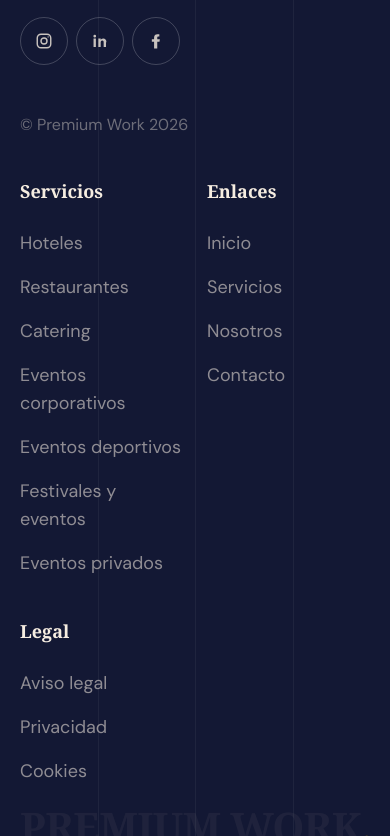
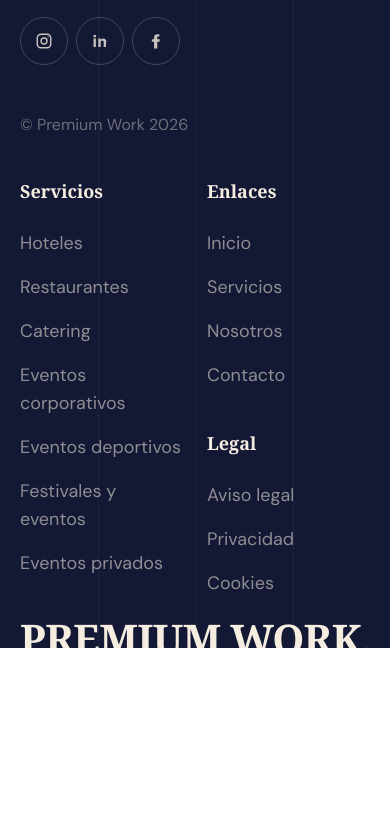
Before and after one commit to roxannaaguilera/premium-work-web, a Next.js app in the folder premium_work/: page /nosotros in a window 390 px wide. Shown: the part 3242-4078 px from the top of the page. After the commit the page ends 3890 px from the top, so only its background shows below. Built offline with nearby package versions, Linux system fonts and the light colour scheme; a web font is replaced by a local one.

Commit message:
fix(footer): show giant name and rearrange links on mobile

```diff
--- a/premium_work/components/ServiceFooter.tsx
+++ b/premium_work/components/ServiceFooter.tsx
@@ -31,13 +31,13 @@ function FacebookIcon() {
  * logo gigante); al subir y bajar se vuelve a animar. Con movimiento
  * reducido no hay animación.
  */
-function Reveal({ index, className, children }: { index: number; className?: string; children: ReactNode }) {
+function Reveal({ index, className, children, once, margin }: { index: number; className?: string; children: ReactNode; once?: boolean; margin?: string }) {
   const reduceMotion = useReducedMotion();
   return (
     <motion.div
       initial={reduceMotion ? false : { opacity: 0, x: -32 }}
       whileInView={{ opacity: 1, x: 0 }}
-      viewport={{ margin: "-10% 0px" }}
+      viewport={{ margin: margin ?? "-10% 0px", once }}
       transition={{ duration: 0.6, delay: index * 0.12, ease: "easeOut" }}
       className={className}
     >
@@ -88,8 +88,8 @@ export function ServiceFooter() {
             <p className="mt-12 text-base text-[#f6ede1]/40">© Premium Work {year}</p>
           </Reveal>
 
-          {/* Servicios */}
-          <Reveal index={1}>
+          {/* Servicios: en móvil ocupa dos filas; Enlaces y Legal, a su lado */}
+          <Reveal index={1} className="max-md:row-span-2">
           <nav aria-label={sf.servicesTitle}>
             <p className="font-logo text-lg font-semibold">{sf.servicesTitle}</p>
             <ul className="mt-6 space-y-4">
@@ -132,11 +132,14 @@ export function ServiceFooter() {
         </div>
       </div>
 
-      {/* Nombre gigante recortado por el borde inferior */}
-      <Reveal index={5} className="relative mt-4 overflow-hidden md:mt-6">
+      {/* Nombre gigante recortado por el borde inferior: sin margen en la
+          banda y una sola vez (en móvil nunca llega a entrar en la banda
+          de -10%: en el máximo scroll queda en y 810-844 y se quedaría
+          en opacity 0 para siempre). */}
+      <Reveal index={5} once margin="0px" className="relative mt-4 overflow-hidden md:mt-6">
       <div aria-hidden="true" className="px-5 md:px-10">
         <p
-          className="font-logo translate-y-[24%] text-center font-black whitespace-nowrap text-[#f6ede1]/[0.05] select-none text-[calc((100vw_-_40px)/8.566)] md:text-[calc((100vw_-_80px)/8.566)]"
+          className="font-logo translate-y-[24%] text-center font-black whitespace-nowrap text-[#f6ede1] select-none text-[calc((100vw_-_40px)/8.566)] md:text-[#f6ede1]/[0.05] md:text-[calc((100vw_-_80px)/8.566)]"
           style={{ lineHeight: 0.85, letterSpacing: "-0.02em" }}
         >
           PREMIUM WORK<span className="text-[#eab308]">.</span>
```
